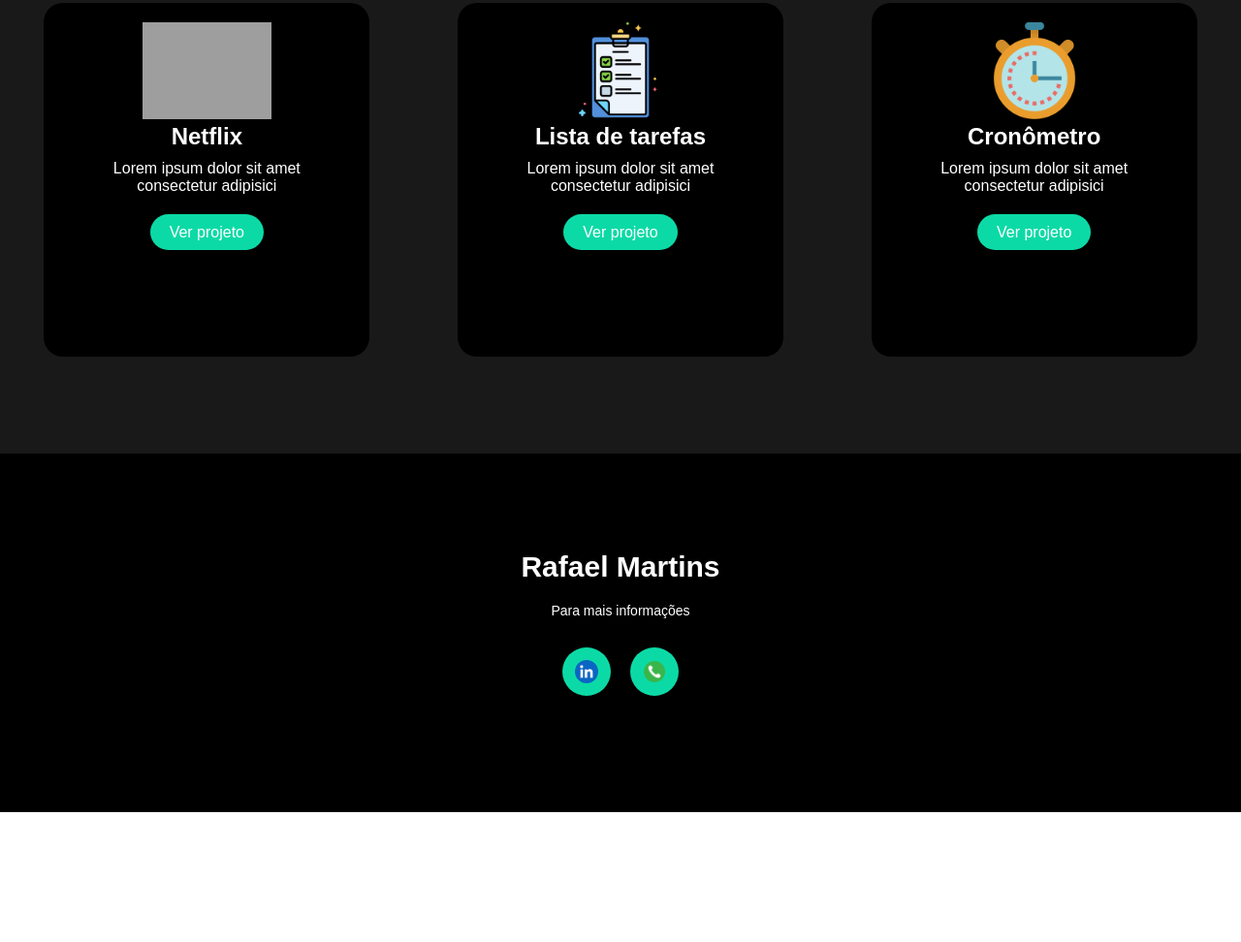
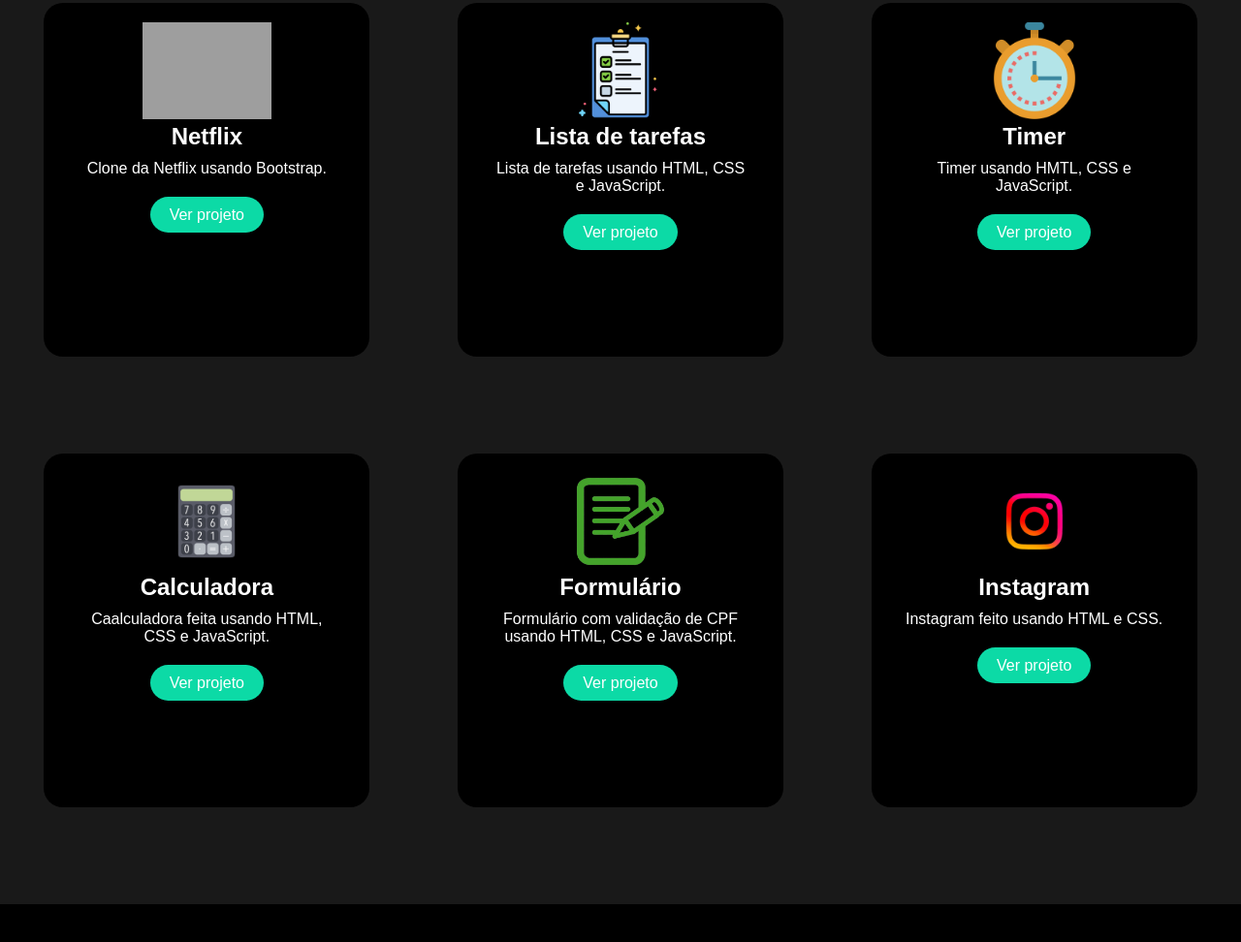
Before and after one commit to Rafaelmartinsferreira/Rafael_portfolio, a plain HTML site: page index.html in a window 1280 px wide. Shown: the part 1553-2525 px from the top of the page at 97% size. Before the commit the page ends 2391 px from the top, so only its background shows below. Drawn offline with Linux system fonts and the light colour scheme; grey boxes are pictures that could not be loaded; a web font is replaced by a local one.

Commit message:
meu portfolio

```diff
--- a/index.html
+++ b/index.html
@@ -35,10 +35,9 @@
       <img src="img/perfil.png" />
       <div>
         <h2>Sobre mim</h2>
-        <p>
-          Lorem ipsum dolor sit amet consectetur adipisicing elit. Quisquam sint
-          ullam velit, impedit, dolor debitis, aut quae explicabo illo sed id
-          libero. Nisi veritatis, maiores facere rerum dicta mollitia aperiam!
+        <p>Olá, me chamo Rafael e tenho 19 anos, nascido e criado no Rio de Janeiro. <br>
+          Sou estudante de Sistema de Informação e estou iniciando o 3º período. <br>
+          Possuo experiências nas linguagens JavaScript, HTML, CSS, Git e Vue.js.
         </p>
         <button> <a href="#fale-comigo">Entre em contato</a></button>
       </div>
@@ -51,24 +50,48 @@
         <div class="card">
           <img src="./img/netflix.png" />
           <h5>Netflix</h5>
-          <p>Lorem ipsum dolor sit amet consectetur adipisici</p>
+          <p>Clone da Netflix usando Bootstrap.</p>
           <a href="https://meek-conkies-996186.netlify.app/" target="_blank">Ver projeto</a>
         </div>
 
         <div class="card">
           <img src="./img/lista-de-tarefas.png" />
           <h5>Lista de tarefas</h5>
-          <p>Lorem ipsum dolor sit amet consectetur adipisici</p>
-          <a href="https://comfy-crepe-804574.netlify.app/" target="_blank">Ver projeto</a>
+          <p>Lista de tarefas usando HTML, CSS e JavaScript.</p>
+          <a href="https://taupe-banoffee-8edece.netlify.app/" target="_blank">Ver projeto</a>
         </div>
 
         <div class="card">
           <img src="./img/cronometro.png" />
-          <h5>Cronômetro</h5>
-          <p>Lorem ipsum dolor sit amet consectetur adipisici</p>
-          <a href="https://celebrated-granita-c748a3.netlify.app/" target="_blank">Ver projeto</a>
+          <h5>Timer</h5>
+          <p>Timer usando HMTL, CSS e JavaScript.</p>
+          <a href="https://rad-marshmallow-1f24ae.netlify.app/" target="_blank">Ver projeto</a>
         </div>
       </div>
+
+      <div class="card-projetos">
+        <div class="card">
+          <img src="./img/calculadora.png" />
+          <h5>Calculadora</h5>
+          <p>Caalculadora feita usando HTML, CSS e JavaScript.</p>
+          <a href="https://courageous-cassata-676c49.netlify.app/" target="_blank">Ver projeto</a>
+        </div>
+
+        <div class="card">
+          <img src="./img/formulario.png" />
+          <h5>Formulário</h5>
+          <p>Formulário com validação de CPF usando HTML, CSS e JavaScript.</p>
+          <a href="https://endearing-conkies-e4715d.netlify.app/" target="_blank">Ver projeto</a>
+        </div>
+
+        <div class="card">
+          <img src="./img/instagram.png" />
+          <h5>Instagram</h5>
+          <p>Instagram feito usando HTML e CSS.</p>
+          <a href="https://verdant-rabanadas-bf5ff3.netlify.app/" target="_blank">Ver projeto</a>
+        </div>
+      </div>
+    </div>
 
     </div>
 
@@ -78,7 +101,7 @@
 
         <div class="social">
             <a href="https://www.linkedin.com/in/rafael-martins-1a0a50228/" target="_blank"><img src="./img/linkedln.png"></a>
-            <a href="https://wa.me/5521964213047" target="_blank"><img src="./img/wpp.png"></a>
+            <a href="https://api.whatsapp.com/send?phone=5521964213047&text=Ol%C3%A1,%20Rafael%20Martins!" target="_blank"><img src="./img/wpp.png"></a>
         </div>
 
     </footer>
```
Also changed, not shown: img/calculadora.png (added), img/formulario.png (added), img/instagram.png (added).
